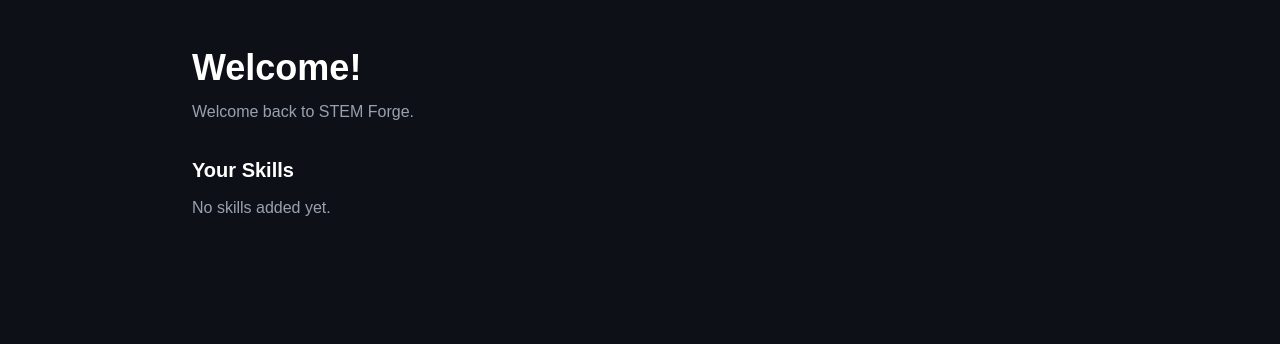
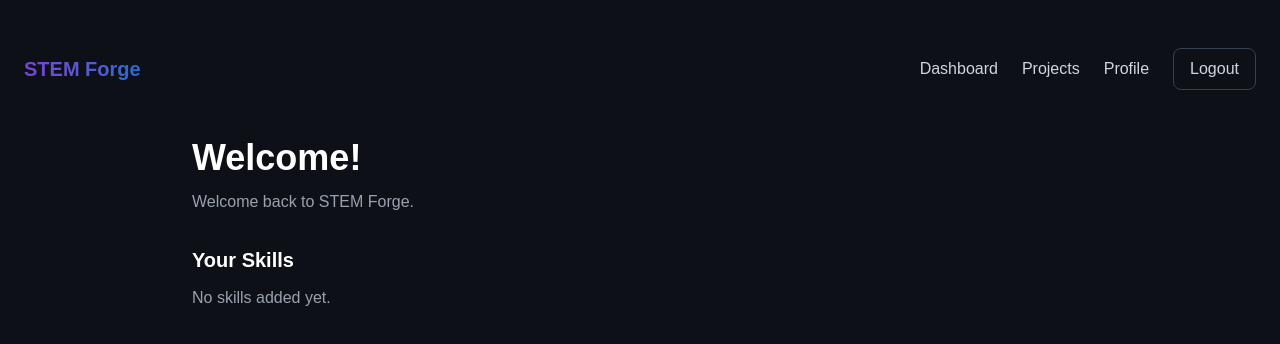
Before and after one commit to maryiazaranok-arch/STEM-Forge, a Next.js app: page /dashboard in a window 1280 px wide. Shown: the top 344 px of the page. Built offline with nearby package versions, Linux system fonts and the light colour scheme; no server answers.

Commit message:
Improve dashboard navigation styling

```diff
--- a/app/dashboard/page.tsx
+++ b/app/dashboard/page.tsx
@@ -1,11 +1,13 @@
 "use client";
 
 import { useEffect, useState } from "react";
+import { useRouter } from "next/navigation";
 import { supabase } from "@/lib/supabase";
 
 export default function DashboardPage() {
   const [name, setName] = useState("");
   const [skills, setSkills] = useState("");
+  const router = useRouter();
 
   useEffect(() => {
     loadProfile();
@@ -30,8 +32,53 @@ export default function DashboardPage() {
     }
   }
 
+  async function handleLogout() {
+    await supabase.auth.signOut();
+    router.push("/login");
+  }
+
   return (
     <main className="min-h-screen bg-[#0D1117] text-white px-6 py-12">
+
+      <div className="flex justify-between items-center mb-12">
+
+        <h1 className="font-bold text-xl bg-gradient-to-r from-violet-500/80 to-blue-500/80 bg-clip-text text-transparent">
+          STEM Forge
+        </h1>
+
+        <div className="flex items-center gap-6">
+
+          <button
+            onClick={() => router.push("/dashboard")}
+            className="text-gray-300 hover:bg-gradient-to-r hover:from-violet-500/80 hover:to-blue-500/80 hover:bg-clip-text hover:text-transparent transition"
+          >
+            Dashboard
+          </button>
+
+          <button
+            onClick={() => router.push("/projects")}
+            className="text-gray-300 hover:bg-gradient-to-r hover:from-violet-500/80 hover:to-blue-500/80 hover:bg-clip-text hover:text-transparent transition"
+          >
+            Projects
+          </button>
+
+          <button
+            onClick={() => router.push("/profile")}
+            className="text-gray-300 hover:bg-gradient-to-r hover:from-violet-500/80 hover:to-blue-500/80 hover:bg-clip-text hover:text-transparent transition"
+          >
+            Profile
+          </button>
+
+          <button
+            onClick={handleLogout}
+            className="px-4 py-2 rounded-lg border border-gray-700 text-gray-300 hover:border-red-500 hover:text-red-400 transition"
+          >
+            Logout
+          </button>
+
+        </div>
+
+      </div>
 
       <div className="max-w-4xl mx-auto">
 
```
